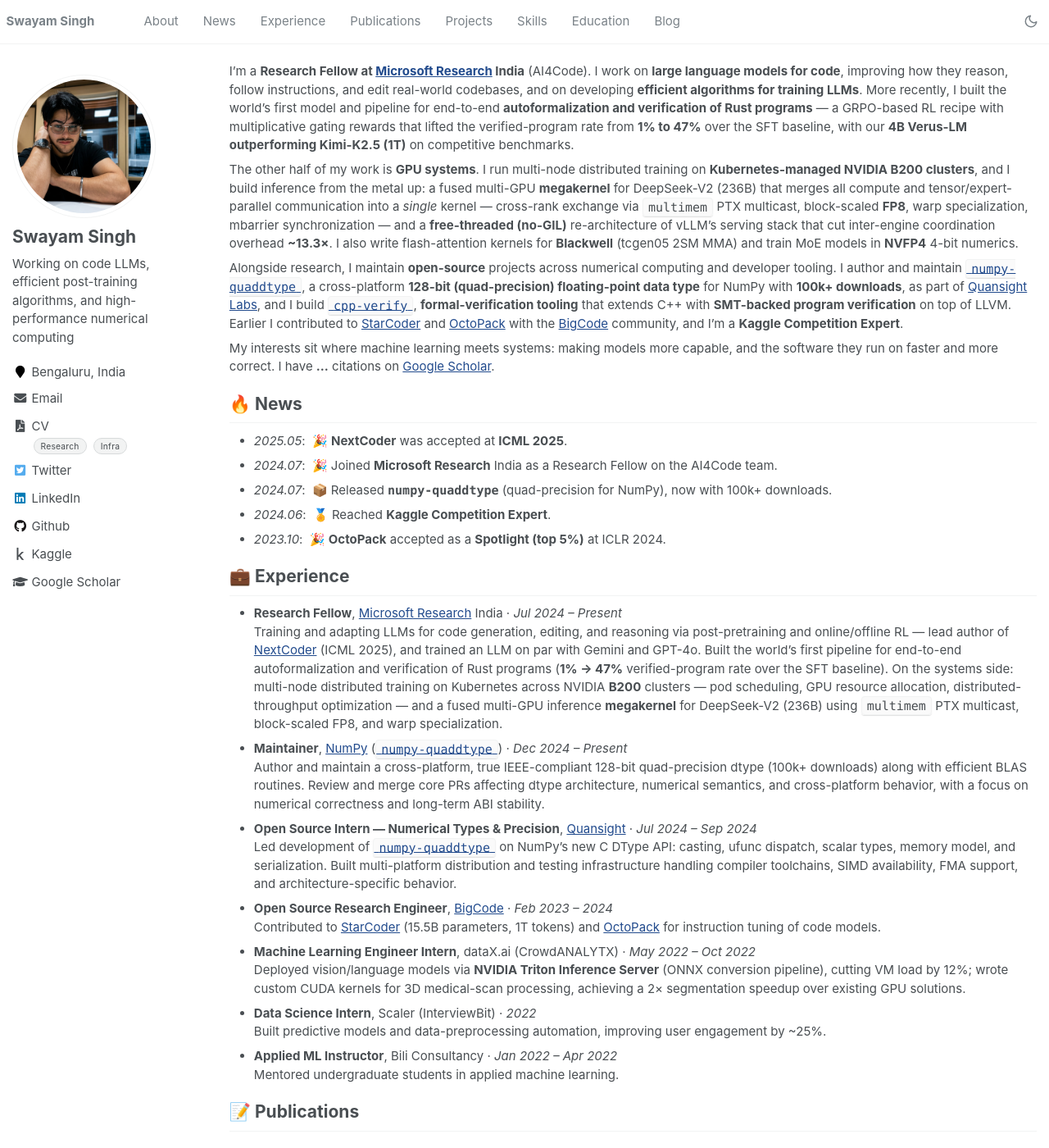
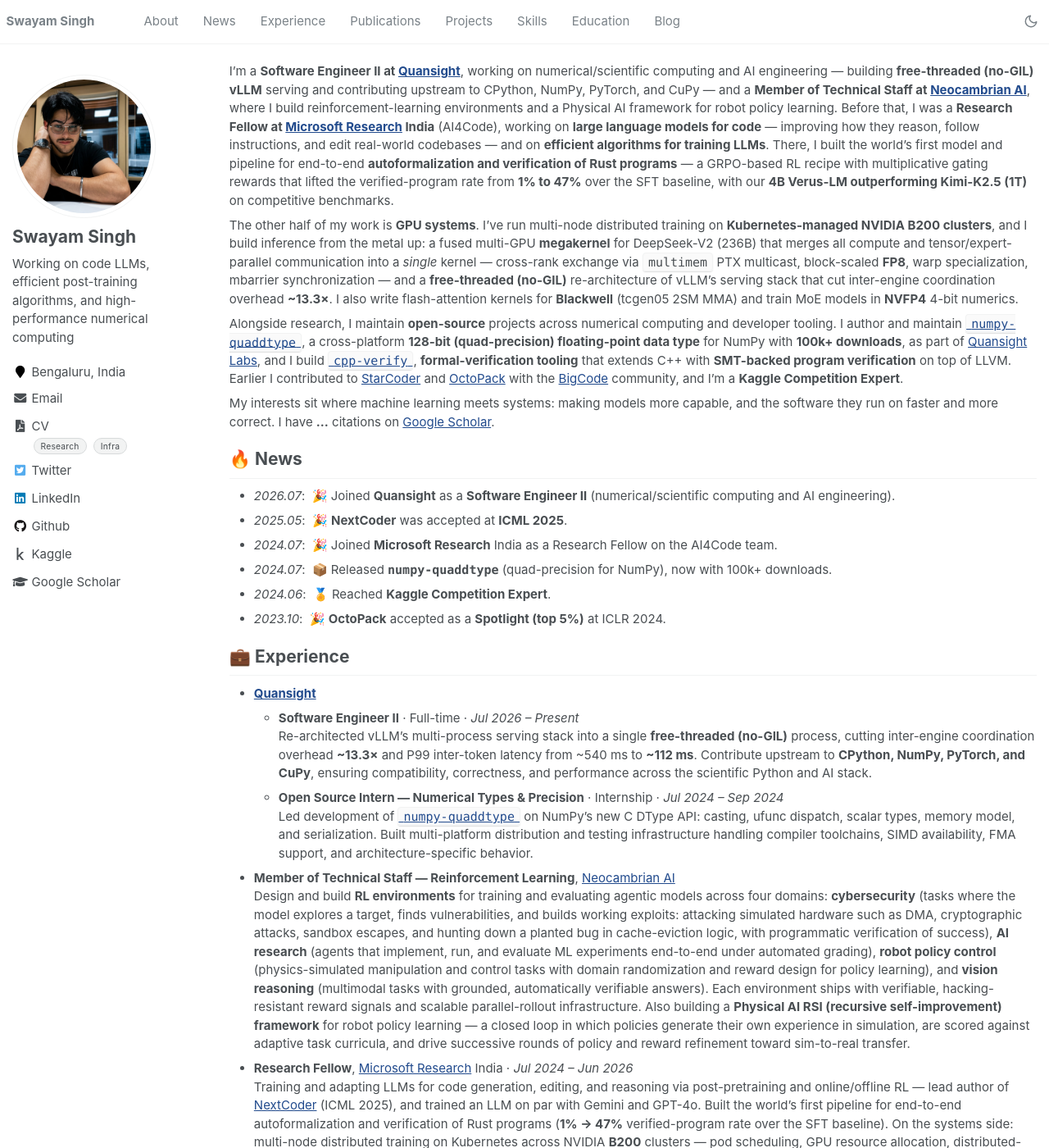
Before and after one commit to SwayamInSync/SwayamInSync.github.io, a Jekyll site: the page built from _pages/about.md, in a window 1280 px wide and 1400 px high. Shown: the whole window at 82% size. Built offline with Jekyll 4.4.1, drawn with Linux system fonts in a browser that asks for light colours; comment, search, counter and statistics services are not loaded.

Commit message:
Add Quansight SWE II and Neocambrian AI roles to site and CVs
- Group Quansight roles (Software Engineer II + 2024 internship) LinkedIn-style
- Add Neocambrian AI Member of Technical Staff (RL) role below Quansight
- Shorten Microsoft Research entry and set end date to 06/2026
- Update bio, news, page title, and SEO metadata for current roles
- Infra CV: drop Summary; Research CV: drop Scaler internship to keep 2 pages

Co-Authored-By: Claude Opus 5.5 <noreply@anthropic.com>

```diff
--- a/_config.yml
+++ b/_config.yml
@@ -7,7 +7,7 @@
 
 # Site Settings
 title                    : "Swayam Singh"
-description              : "Swayam Singh, Research Fellow at Microsoft Research India, working on code LLMs, efficient post-training, and high-performance numerical computing."
+description              : "Swayam Singh, Software Engineer II at Quansight and Member of Technical Staff at Neocambrian AI, working on free-threaded Python, RL environments, code LLMs, and high-performance numerical computing."
 repository               : "SwayamInSync/SwayamInSync.github.io"
 google_scholar_stats_use_cdn : true
 
--- a/_includes/head/custom.html
+++ b/_includes/head/custom.html
@@ -28,8 +28,8 @@
   "name": "Swayam Singh",
   "url": "https://swayaminsync.github.io/",
   "image": "https://swayaminsync.github.io/assets/profile_picture.png",
-  "jobTitle": "Research Fellow",
-  "worksFor": { "@type": "Organization", "name": "Microsoft Research" },
+  "jobTitle": "Software Engineer II",
+  "worksFor": { "@type": "Organization", "name": "Quansight" },
   "alumniOf": { "@type": "CollegeOrUniversity", "name": "University of Allahabad" },
   "sameAs": [
     "https://github.com/SwayamInSync",
--- a/_includes/seo.html
+++ b/_includes/seo.html
@@ -8,7 +8,7 @@
   {% assign canonical_url = page.url | replace: "index.html", "" | prepend: site.url %}
 {% endif %}
 
-<title>{{ site.title }} · Research Fellow, Microsoft Research</title>
+<title>{{ site.title }} · Software Engineer II, Quansight</title>
 
 {% assign seo_description = page.description | default: page.excerpt | default: site.description %}
 {% if seo_description %}
--- a/_pages/about.md
+++ b/_pages/about.md
@@ -10,9 +10,9 @@ redirect_from:
 
 <span class='anchor' id='about-me'></span>
 
-I'm a **Research Fellow at [Microsoft Research](https://www.microsoft.com/en-us/research/lab/microsoft-research-india/) India** (AI4Code). I work on **large language models for code**, improving how they reason, follow instructions, and edit real-world codebases, and on developing **efficient algorithms for training LLMs**. More recently, I built the world's first model and pipeline for end-to-end **autoformalization and verification of Rust programs** — a GRPO-based RL recipe with multiplicative gating rewards that lifted the verified-program rate from **1% to 47%** over the SFT baseline, with our **4B Verus-LM outperforming Kimi-K2.5 (1T)** on competitive benchmarks.
+I'm a **Software Engineer II at [Quansight](https://quansight.com/)**, working on numerical/scientific computing and AI engineering — building **free-threaded (no-GIL) vLLM** serving and contributing upstream to CPython, NumPy, PyTorch, and CuPy — and a **Member of Technical Staff at [Neocambrian AI](https://neocambrian.ai/)**, where I build reinforcement-learning environments and a Physical AI framework for robot policy learning. Before that, I was a **Research Fellow at [Microsoft Research](https://www.microsoft.com/en-us/research/lab/microsoft-research-india/) India** (AI4Code), working on **large language models for code** — improving how they reason, follow instructions, and edit real-world codebases — and on **efficient algorithms for training LLMs**. There, I built the world's first model and pipeline for end-to-end **autoformalization and verification of Rust programs** — a GRPO-based RL recipe with multiplicative gating rewards that lifted the verified-program rate from **1% to 47%** over the SFT baseline, with our **4B Verus-LM outperforming Kimi-K2.5 (1T)** on competitive benchmarks.
 
-The other half of my work is **GPU systems**. I run multi-node distributed training on **Kubernetes-managed NVIDIA B200 clusters**, and I build inference from the metal up: a fused multi-GPU **megakernel** for DeepSeek-V2 (236B) that merges all compute and tensor/expert-parallel communication into a *single* kernel — cross-rank exchange via `multimem` PTX multicast, block-scaled **FP8**, warp specialization, mbarrier synchronization — and a **free-threaded (no-GIL)** re-architecture of vLLM's serving stack that cut inter-engine coordination overhead **~13.3×**. I also write flash-attention kernels for **Blackwell** (tcgen05 2SM MMA) and train MoE models in **NVFP4** 4-bit numerics.
+The other half of my work is **GPU systems**. I've run multi-node distributed training on **Kubernetes-managed NVIDIA B200 clusters**, and I build inference from the metal up: a fused multi-GPU **megakernel** for DeepSeek-V2 (236B) that merges all compute and tensor/expert-parallel communication into a *single* kernel — cross-rank exchange via `multimem` PTX multicast, block-scaled **FP8**, warp specialization, mbarrier synchronization — and a **free-threaded (no-GIL)** re-architecture of vLLM's serving stack that cut inter-engine coordination overhead **~13.3×**. I also write flash-attention kernels for **Blackwell** (tcgen05 2SM MMA) and train MoE models in **NVFP4** 4-bit numerics.
 
 Alongside research, I maintain **open-source** projects across numerical computing and developer tooling. I author and maintain [`numpy-quaddtype`](https://github.com/numpy/numpy-quaddtype), a cross-platform **128-bit (quad-precision) floating-point data type** for NumPy with **100k+ downloads**, as part of [Quansight Labs](https://labs.quansight.org/), and I build [`cpp-verify`](https://github.com/SwayamInSync/cpp-verify), **formal-verification tooling** that extends C++ with **SMT-backed program verification** on top of LLVM. Earlier I contributed to [StarCoder](https://arxiv.org/abs/2305.06161) and [OctoPack](https://arxiv.org/abs/2308.07124) with the [BigCode](https://www.bigcode-project.org/) community, and I'm a **Kaggle Competition Expert**.
 
@@ -20,6 +20,7 @@ My interests sit where machine learning meets systems: making models more capabl
 
 # 🔥 News
 
+- _2026.07_: &nbsp;🎉 Joined **Quansight** as a **Software Engineer II** (numerical/scientific computing and AI engineering).
 - _2025.05_: &nbsp;🎉 **NextCoder** was accepted at **ICML 2025**. <!-- 🚧 MARKER: verify exact month -->
 - _2024.07_: &nbsp;🎉 Joined **Microsoft Research** India as a Research Fellow on the AI4Code team.
 - _2024.07_: &nbsp;📦 Released **`numpy-quaddtype`** (quad-precision for NumPy), now with 100k+ downloads.
@@ -29,9 +30,12 @@ My interests sit where machine learning meets systems: making models more capabl
 
 # 💼 Experience
 
-- **Research Fellow**, [Microsoft Research](https://www.microsoft.com/en-us/research/lab/microsoft-research-india/) India · _Jul 2024 – Present_<br>Training and adapting LLMs for code generation, editing, and reasoning via post-pretraining and online/offline RL — lead author of [NextCoder](https://www.microsoft.com/en-us/research/publication/nextcoder-robust-adaptation-of-code-lms-to-diverse-code-edits/) (ICML 2025), and trained an LLM on par with Gemini and GPT-4o. Built the world's first pipeline for end-to-end autoformalization and verification of Rust programs (**1% → 47%** verified-program rate over the SFT baseline). On the systems side: multi-node distributed training on Kubernetes across NVIDIA **B200** clusters — pod scheduling, GPU resource allocation, distributed-throughput optimization — and a fused multi-GPU inference **megakernel** for DeepSeek-V2 (236B) using `multimem` PTX multicast, block-scaled FP8, and warp specialization.
+- **[Quansight](https://quansight.com/)**
+  - **Software Engineer II** · Full-time · _Jul 2026 – Present_<br>Re-architected vLLM's multi-process serving stack into a single **free-threaded (no-GIL)** process, cutting inter-engine coordination overhead **~13.3×** and P99 inter-token latency from ~540 ms to **~112 ms**. Contribute upstream to **CPython, NumPy, PyTorch, and CuPy**, ensuring compatibility, correctness, and performance across the scientific Python and AI stack.
+  - **Open Source Intern — Numerical Types & Precision** · Internship · _Jul 2024 – Sep 2024_<br>Led development of [`numpy-quaddtype`](https://github.com/numpy/numpy-quaddtype) on NumPy's new C DType API: casting, ufunc dispatch, scalar types, memory model, and serialization. Built multi-platform distribution and testing infrastructure handling compiler toolchains, SIMD availability, FMA support, and architecture-specific behavior.
+- **Member of Technical Staff — Reinforcement Learning**, [Neocambrian AI](https://neocambrian.ai/)<br>Design and build **RL environments** for training and evaluating agentic models across four domains: **cybersecurity** (tasks where the model explores a target, finds vulnerabilities, and builds working exploits: attacking simulated hardware such as DMA, cryptographic attacks, sandbox escapes, and hunting down a planted bug in cache-eviction logic, with programmatic verification of success), **AI research** (agents that implement, run, and evaluate ML experiments end-to-end under automated grading), **robot policy control** (physics-simulated manipulation and control tasks with domain randomization and reward design for policy learning), and **vision reasoning** (multimodal tasks with grounded, automatically verifiable answers). Each environment ships with verifiable, hacking-resistant reward signals and scalable parallel-rollout infrastructure. Also building a **Physical AI RSI (recursive self-improvement) framework** for robot policy learning — a closed loop in which policies generate their own experience in simulation, are scored against adaptive task curricula, and drive successive rounds of policy and reward refinement toward sim-to-real transfer.
+- **Research Fellow**, [Microsoft Research](https://www.microsoft.com/en-us/research/lab/microsoft-research-india/) India · _Jul 2024 – Jun 2026_<br>Training and adapting LLMs for code generation, editing, and reasoning via post-pretraining and online/offline RL — lead author of [NextCoder](https://www.microsoft.com/en-us/research/publication/nextcoder-robust-adaptation-of-code-lms-to-diverse-code-edits/) (ICML 2025), and trained an LLM on par with Gemini and GPT-4o. Built the world's first pipeline for end-to-end autoformalization and verification of Rust programs (**1% → 47%** verified-program rate over the SFT baseline). On the systems side: multi-node distributed training on Kubernetes across NVIDIA **B200** clusters — pod scheduling, GPU resource allocation, distributed-throughput optimization — and a fused multi-GPU inference **megakernel** for DeepSeek-V2 (236B) using `multimem` PTX multicast, block-scaled FP8, and warp specialization.
 - **Maintainer**, [NumPy](https://numpy.org/) ([`numpy-quaddtype`](https://github.com/numpy/numpy-quaddtype)) · _Dec 2024 – Present_<br>Author and maintain a cross-platform, true IEEE-compliant 128-bit quad-precision dtype (100k+ downloads) along with efficient BLAS routines. Review and merge core PRs affecting dtype architecture, numerical semantics, and cross-platform behavior, with a focus on numerical correctness and long-term ABI stability.
-- **Open Source Intern — Numerical Types & Precision**, [Quansight](https://quansight.com/) · _Jul 2024 – Sep 2024_<br>Led development of [`numpy-quaddtype`](https://github.com/numpy/numpy-quaddtype) on NumPy's new C DType API: casting, ufunc dispatch, scalar types, memory model, and serialization. Built multi-platform distribution and testing infrastructure handling compiler toolchains, SIMD availability, FMA support, and architecture-specific behavior.
 - **Open Source Research Engineer**, [BigCode](https://www.bigcode-project.org/) · _Feb 2023 – 2024_ <!-- 🚧 MARKER: confirm end date -->
   <br>Contributed to [StarCoder](https://arxiv.org/abs/2305.06161) (15.5B parameters, 1T tokens) and [OctoPack](https://arxiv.org/abs/2308.07124) for instruction tuning of code models.
 - **Machine Learning Engineer Intern**, dataX.ai (CrowdANALYTX) · _May 2022 – Oct 2022_<br>Deployed vision/language models via **NVIDIA Triton Inference Server** (ONNX conversion pipeline), cutting VM load by 12%; wrote custom CUDA kernels for 3D medical-scan processing, achieving a 2× segmentation speedup over existing GPU solutions.
```
Also changed, not shown: 4 other files.
